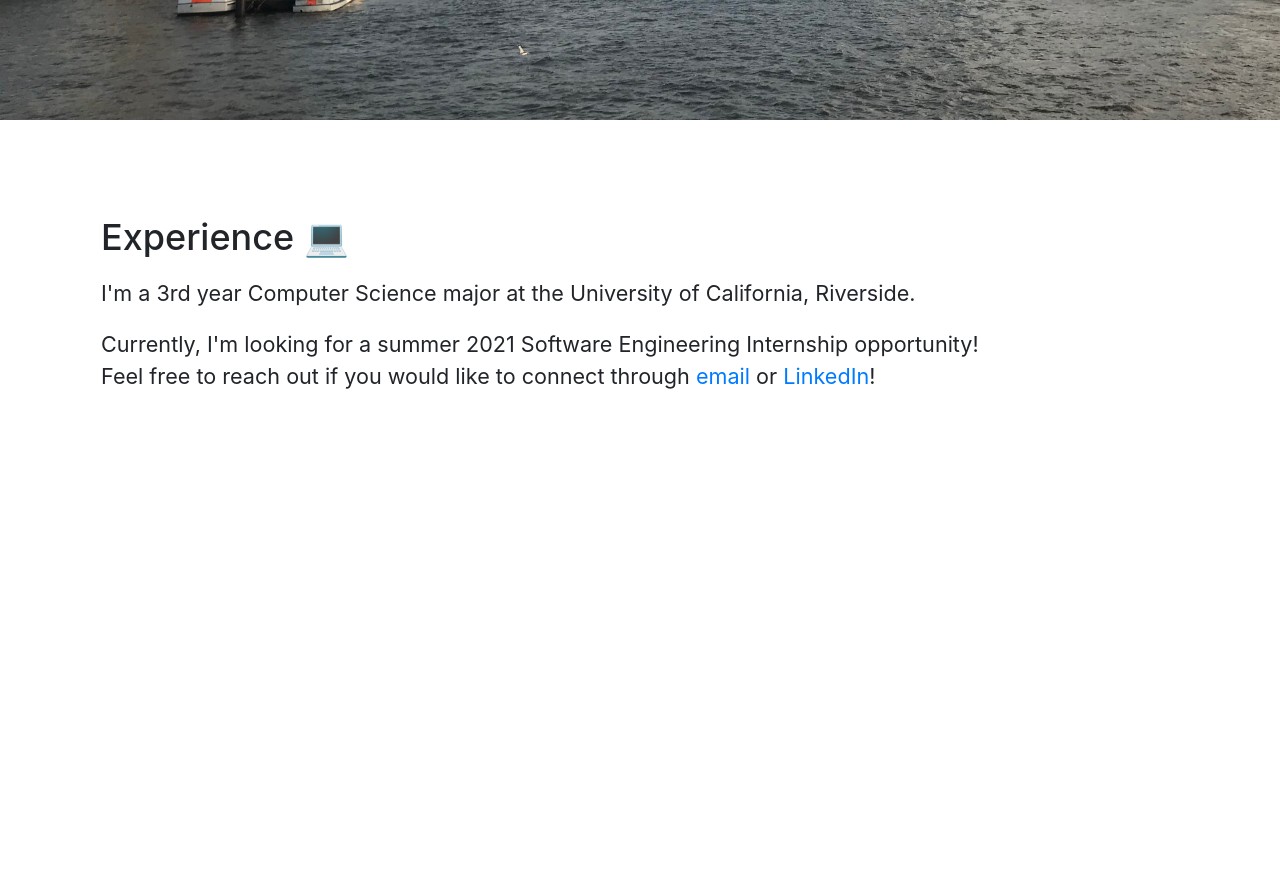
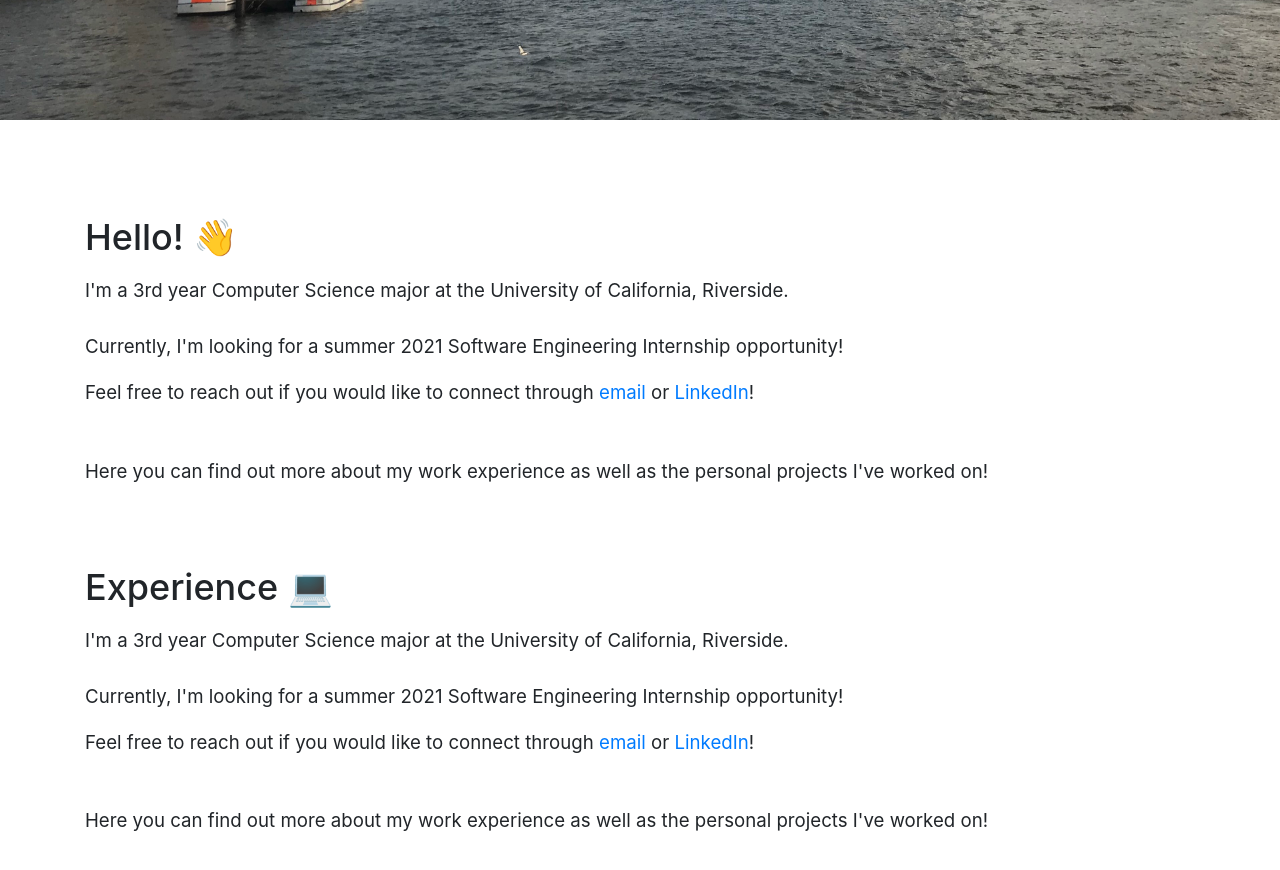
Before and after one commit to DanialBeg/Portfolio, a Next.js app: page / in a window 1280 px wide. Shown: the part 680-1550 px from the top of the page. Before the commit the page ends 1186 px from the top, so only its background shows below. Built offline with nearby package versions, Linux system fonts and the light colour scheme.

Commit message:
Fixing text spacing and adding in entry for experience

```diff
--- a/pages/index.js
+++ b/pages/index.js
@@ -28,7 +28,7 @@ class Header extends React.Component {
               alt={''}
             />
             <h1 className={utilStyles.heading2Xl}>{'Danial Beg'}</h1>
-            <a href={'#header-text'}><img src={"images/arrow-down-1.png"}></img></a>
+            <a href={'#about-me'}><img src={"images/arrow-down-1.png"}></img></a>
       </header>
     </div>
     )
@@ -42,19 +42,46 @@ export default function Home() {
         <title>Danial's Portfolio</title>
       </Head>
       <Header/>
-    <Container>
-      <section className={utilStyles.headingMd} id='header-text'>
+    <Container id={'main-content'}>
+      <section className={utilStyles.headingMd} id='about-me'>
+        <p>
+          <h2>Hello! 👋</h2>
+        </p>
+        <p>
+          I'm a 3rd year Computer Science major at the University of California, Riverside.
+          <br/>
+          <br/>
+          Currently, I'm looking for a summer 2021 Software Engineering Internship opportunity!
+        </p>
+        <p>
+          Feel free to reach out if you would like to connect
+          through  <a href="mailto:dbeg001@ucr.edu" target="_blank">email</a> or <a href="https://www.linkedin.com/in/danialbeg/"
+            target="_blank">LinkedIn</a>!
+        </p>
+        <br />
+        <p>
+          Here you can find out more about my work experience as well as the personal projects I've worked on!
+        </p>
+      </section>
+
+      <section className={utilStyles.headingMd} id='experience'>
         <p>
           <h2>Experience 💻</h2>
         </p>
         <p>
           I'm a 3rd year Computer Science major at the University of California, Riverside.
+          <br/>
+          <br/>
+          Currently, I'm looking for a summer 2021 Software Engineering Internship opportunity!
         </p>
-          Currently, I'm looking for a summer 2021 Software Engineering Internship opportunity!
         <p>
           Feel free to reach out if you would like to connect
           through  <a href="mailto:dbeg001@ucr.edu" target="_blank">email</a> or <a href="https://www.linkedin.com/in/danialbeg/"
             target="_blank">LinkedIn</a>!
+        </p>
+        <br />
+        <p>
+          Here you can find out more about my work experience as well as the personal projects I've worked on!
         </p>
       </section>
       </Container>
--- a/styles/global.css
+++ b/styles/global.css
@@ -38,8 +38,10 @@ img {
   background-size: cover;
   width: 100vw;
   filter: brightness(1.05);
+  margin-bottom: 12vh;
 }
 
-#header-text {
-  padding: 12vh 16px;
+
+p {
+  font-size: 14pt;
 }
--- a/styles/utils.module.css
+++ b/styles/utils.module.css
@@ -21,8 +21,11 @@
     margin: 1rem 0;
   }
 
+
   .headingMd {
     font-size: 1.2rem;
+
+    margin: 60pt 0;
     line-height: 1.5;
   }
 
```
